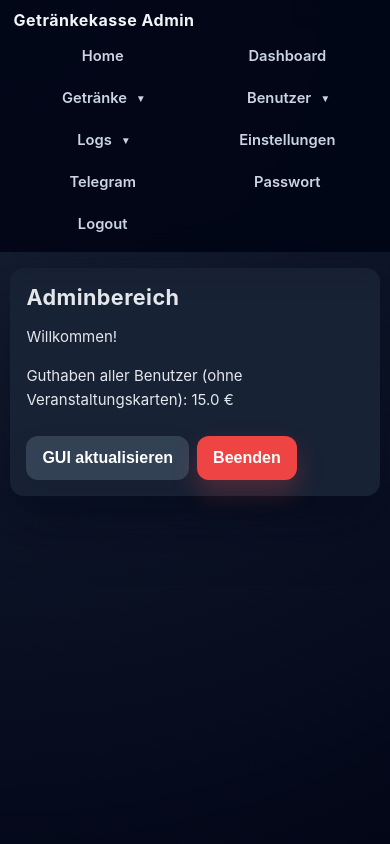
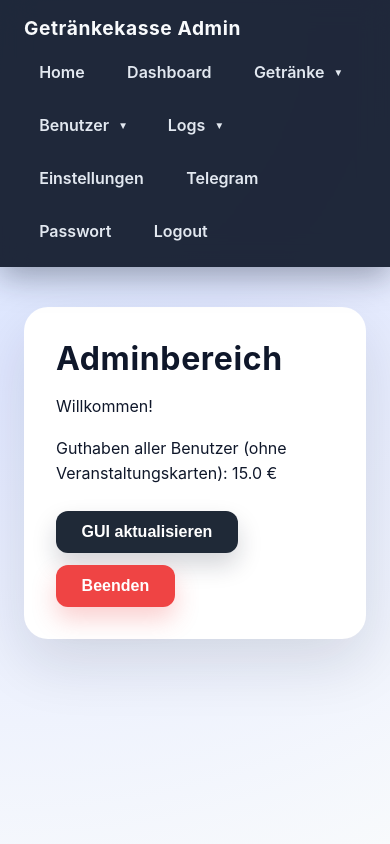
Before and after one commit to paujannick/getraenkekasse, a Flask app: page / in a window 390 px wide. Run offline with Flask 2, Linux system fonts and the light colour scheme; the visitor is signed in with stand-in values (Sample User, id 1); data comes from the database, SQL or seed files in the repository; parts of the project's set-up code (start-up, migrations or seed data) failed here and were passed over.

Commit message:
Revert "Add dark theme styles for GUI QuantityDialog and web admin (responsive tweaks)"

```diff
--- a/src/web/templates/base.html
+++ b/src/web/templates/base.html
@@ -7,31 +7,22 @@
     <title>Admin</title>
     <style>
         :root {
-            color-scheme: dark;
-            --bg: #0b1220;
-            --bg-soft: #121a2b;
-            --surface: #182235;
-            --surface-alt: #1f2a40;
-            --text: #e5e7eb;
-            --text-muted: #cbd5e1;
-            --border: #334155;
-            --primary: #60a5fa;
-            --primary-strong: #3b82f6;
+            color-scheme: light;
         }
         * { box-sizing: border-box; }
         body {
             margin: 0;
             font-family: 'Inter', 'Segoe UI', system-ui, -apple-system, sans-serif;
-            background: radial-gradient(circle at top left, #1e293b 0%, #0f172a 45%, #020617 100%);
+            background: radial-gradient(circle at top left, #dbeafe 0%, #e0e7ff 40%, #f8fafc 100%);
             min-height: 100vh;
-            color: var(--text);
+            color: #0f172a;
         }
         a { color: inherit; text-decoration: none; }
         header.topbar {
             position: sticky;
             top: 0;
             z-index: 100;
-            background: rgba(2, 6, 23, 0.95);
+            background: rgba(15, 23, 42, 0.92);
             backdrop-filter: blur(14px);
             box-shadow: 0 10px 30px rgba(15, 23, 42, 0.35);
         }
@@ -47,7 +38,7 @@
         .brand {
             font-weight: 700;
             font-size: 1.2rem;
-            color: #f1f5f9;
+            color: #f8fafc;
             letter-spacing: 0.03em;
         }
         nav { flex: 1; }
@@ -67,12 +58,12 @@
             gap: 0.35rem;
             padding: 0.65rem 0.95rem;
             border-radius: 999px;
-            color: var(--text-muted);
+            color: #e2e8f0;
             font-weight: 600;
             transition: background 0.2s ease, color 0.2s ease;
         }
         nav ul.menu > li > a:hover {
-            background: rgba(148, 163, 184, 0.18);
+            background: rgba(148, 163, 184, 0.3);
             color: #ffffff;
         }
         nav .submenu {
@@ -118,36 +109,36 @@
             padding: 0 1.5rem 3rem;
         }
         .card {
-            background: var(--surface);
+            background: #ffffff;
             border-radius: 24px;
             padding: 2rem;
-            box-shadow: 0 24px 60px rgba(2, 6, 23, 0.45);
+            box-shadow: 0 24px 60px rgba(15, 23, 42, 0.12);
             margin-bottom: 2rem;
         }
         h1 {
             font-size: 2rem;
             margin: 0 0 1rem;
-            color: var(--text);
+            color: #0f172a;
             letter-spacing: 0.02em;
         }
         h2 {
             font-size: 1.4rem;
             margin: 1.5rem 0 0.75rem;
-            color: var(--text-muted);
+            color: #1f2937;
         }
         p { line-height: 1.6; }
         table {
             width: 100%;
             border-collapse: collapse;
-            background: var(--surface);
+            background: #ffffff;
             border-radius: 20px;
             overflow: hidden;
-            box-shadow: 0 20px 50px rgba(2, 6, 23, 0.4);
+            box-shadow: 0 20px 50px rgba(15, 23, 42, 0.1);
             margin-bottom: 1.5rem;
         }
         th {
-            background: #020617;
-            color: #f1f5f9;
+            background: #0f172a;
+            color: #f8fafc;
             font-weight: 600;
             padding: 1rem;
             text-transform: uppercase;
@@ -156,14 +147,14 @@
         }
         td {
             padding: 1rem;
-            border-bottom: 1px solid var(--border);
+            border-bottom: 1px solid #e2e8f0;
         }
-        tr:nth-child(even) td { background: var(--surface-alt); }
+        tr:nth-child(even) td { background: #f8fafc; }
         .table-actions { display: flex; gap: 0.5rem; flex-wrap: wrap; }
         button, .btn {
             border: none;
             border-radius: 12px;
-            background: var(--primary-strong);
+            background: #2563eb;
             color: #ffffff;
             padding: 0.75rem 1.6rem;
             font-size: 1rem;
@@ -182,7 +173,7 @@
             box-shadow: 0 20px 30px rgba(37, 99, 235, 0.2);
         }
         button.secondary, .btn.secondary {
-            background: #334155;
+            background: #1f2937;
             box-shadow: 0 12px 24px rgba(15, 23, 42, 0.18);
         }
         button.danger, .btn.danger {
@@ -297,81 +288,6 @@
             nav ul.menu > li:hover .submenu,
             nav ul.menu > li:focus-within .submenu,
             nav ul.menu > li.open .submenu { display: block; }
-        }
-        @media (max-width: 520px) {
-            body {
-                font-size: 15px;
-            }
-            .topbar-inner {
-                padding: 0.65rem 0.85rem;
-                gap: 0.5rem;
-                min-height: auto;
-            }
-            .brand {
-                font-size: 1rem;
-            }
-            nav {
-                width: 100%;
-            }
-            nav ul.menu {
-                width: 100%;
-                display: grid;
-                grid-template-columns: 1fr 1fr;
-                gap: 0.4rem;
-            }
-            nav ul.menu > li > a {
-                width: 100%;
-                justify-content: center;
-                padding: 0.55rem 0.6rem;
-                font-size: 0.92rem;
-            }
-            nav .submenu {
-                margin-top: 0.35rem;
-                border: 1px solid var(--border);
-                border-radius: 12px;
-            }
-            main.content {
-                margin: 1rem auto;
-                padding: 0 0.65rem 1.25rem;
-            }
-            .card {
-                padding: 1rem;
-                border-radius: 14px;
-                margin-bottom: 1rem;
-            }
-            h1 {
-                font-size: 1.35rem;
-                margin-bottom: 0.65rem;
-            }
-            h2 {
-                font-size: 1.08rem;
-                margin-top: 1rem;
-            }
-            table {
-                display: block;
-                width: 100%;
-                overflow-x: auto;
-                white-space: nowrap;
-                border-radius: 14px;
-            }
-            th, td {
-                padding: 0.7rem;
-                font-size: 0.9rem;
-            }
-            button, .btn {
-                width: 100%;
-                padding: 0.8rem 1rem;
-            }
-            .actions {
-                gap: 0.5rem;
-            }
-            .pagination {
-                gap: 0.4rem;
-            }
-            .pagination a, .pagination span {
-                padding: 0.45rem 0.7rem;
-                font-size: 0.88rem;
-            }
         }
         @media (hover: none), (pointer: coarse) {
             nav ul.menu > li.dropdown > a {
```
Also changed, not shown: other parts of src/web/templates/base.html (+18 -18 lines), src/gui/main_window.py (+12 -12 lines).
